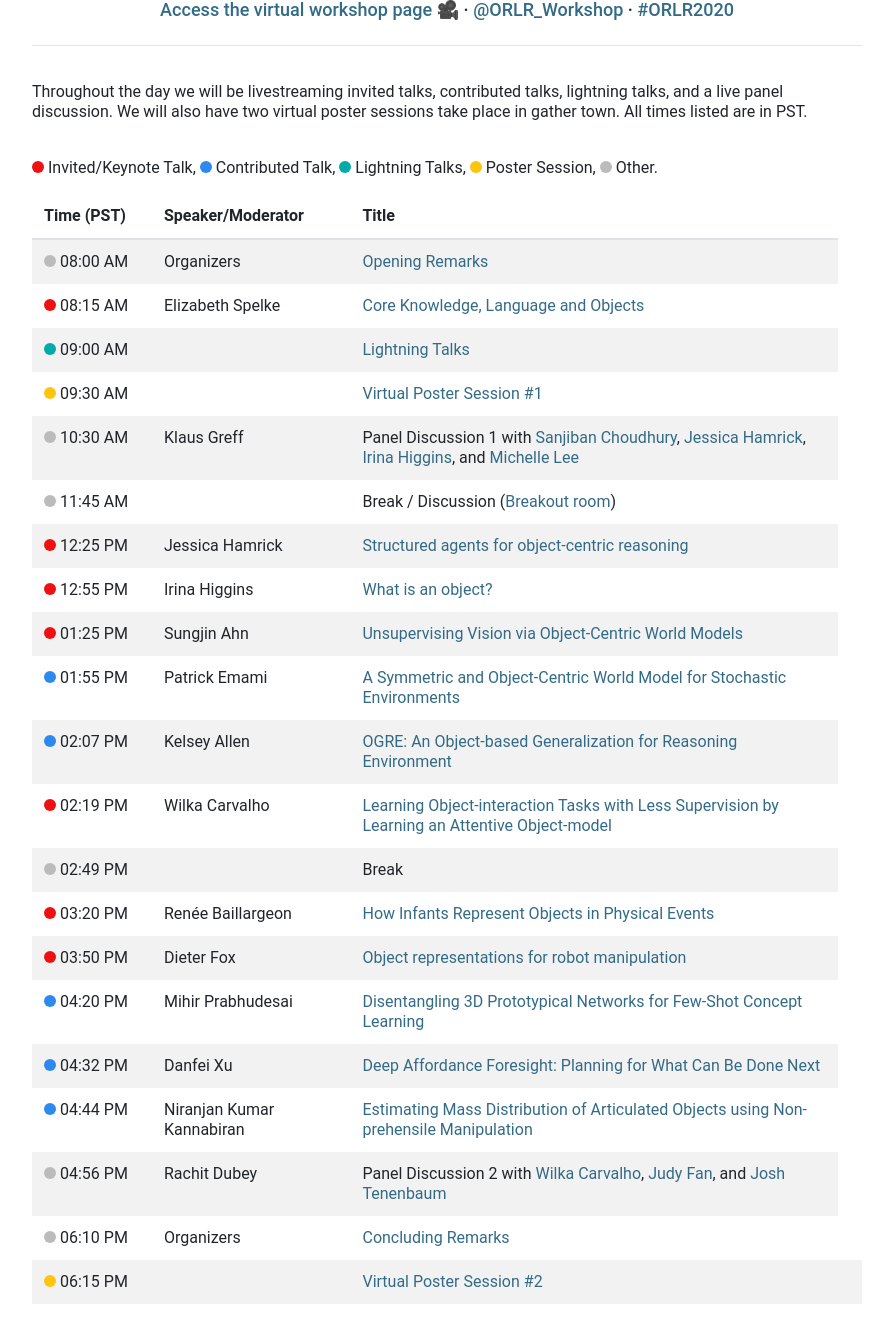
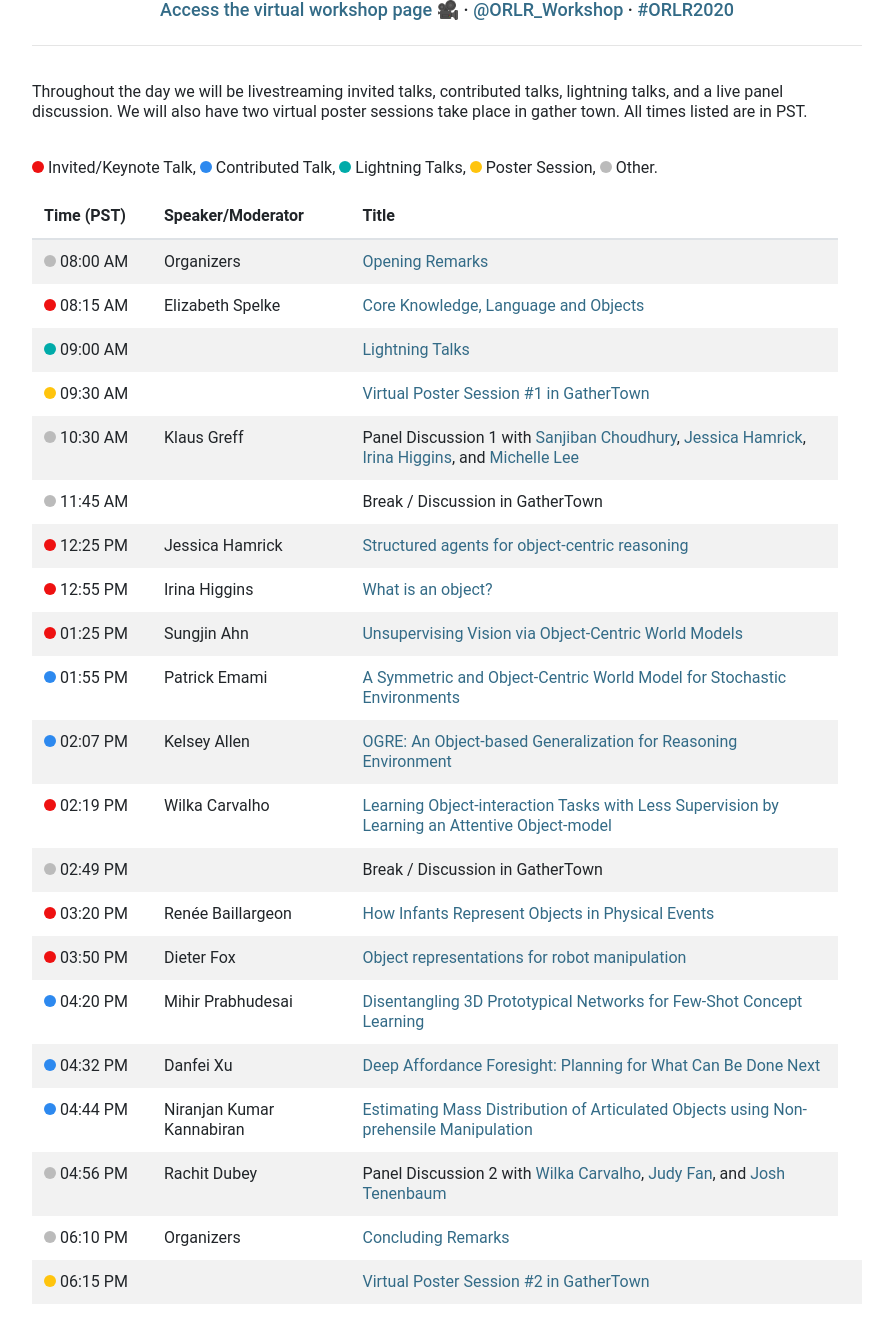
Before and after one commit to orlrworkshop/orlrworkshop.github.io, a Jekyll site: the page built from schedule.html, in a window 1280 px wide and 1400 px high, scrolled down 195 px. Shown: the top 1343 px of the window, without its empty margins (193-1086 px from the left). Built offline with Jekyll 4.4.1, drawn with Linux system fonts in a browser that asks for light colours; nearby versions of some CDN libraries.

Commit message:
mention gather town for break/poster

```diff
--- a/schedule.html
+++ b/schedule.html
@@ -41,7 +41,7 @@ We will also have two virtual poster sessions take place in gather town. All tim
     </tr>    <tr>
       <td><span class="dot-poster-session"></span> 09:30 AM</td>
       <td></td>
-      <td><a href="/papers.html">Virtual Poster Session #1</a></td>
+      <td><a href="/papers.html">Virtual Poster Session #1 in GatherTown</a></td>
     </tr>
     <tr>
       <td><span class="dot-other-session"></span> 10:30 AM</td>
@@ -53,7 +53,7 @@ We will also have two virtual poster sessions take place in gather town. All tim
     <tr>
       <td><span class="dot-other-session"></span> 11:45 AM</td>
       <td></td>
-      <td>Break / Discussion (<a href="">Breakout room</a>)</td>
+      <td>Break / Discussion in GatherTown </td>
 <!--      <td><a href="https://iclr.rocket.chat/channel/baics_channel_44" target="_blank">#baics_channel_44</a></td>-->
     </tr>
     <tr>
@@ -95,7 +95,7 @@ We will also have two virtual poster sessions take place in gather town. All tim
     <tr>
       <td><span class="dot-other-session"></span> 02:49 PM</td>
       <td></td>
-      <td>Break</td>
+      <td>Break / Discussion in GatherTown</td>
 <!--      <td><a href="https://iclr.rocket.chat/channel/baics_channel_44" target="_blank">#baics_channel_44</a></td>-->
     </tr>
     <tr>
@@ -143,7 +143,7 @@ We will also have two virtual poster sessions take place in gather town. All tim
     <tr>
       <td><span class="dot-poster-session"></span> 06:15 PM</td>
       <td></td>
-      <td><a href="/papers.html">Virtual Poster Session #2</a></td>
+      <td><a href="/papers.html">Virtual Poster Session #2 in GatherTown</a></td>
       <td></td>
     <tr>
   </tbody>
```
